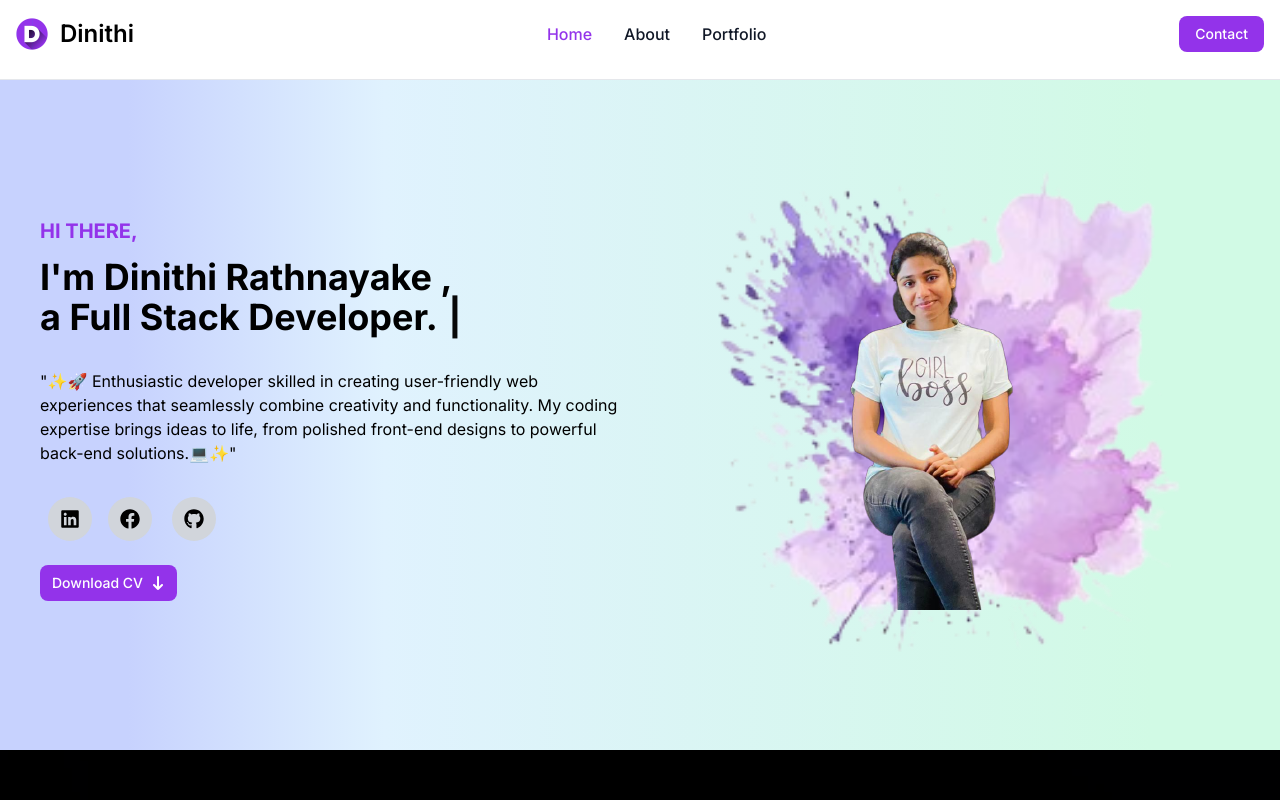
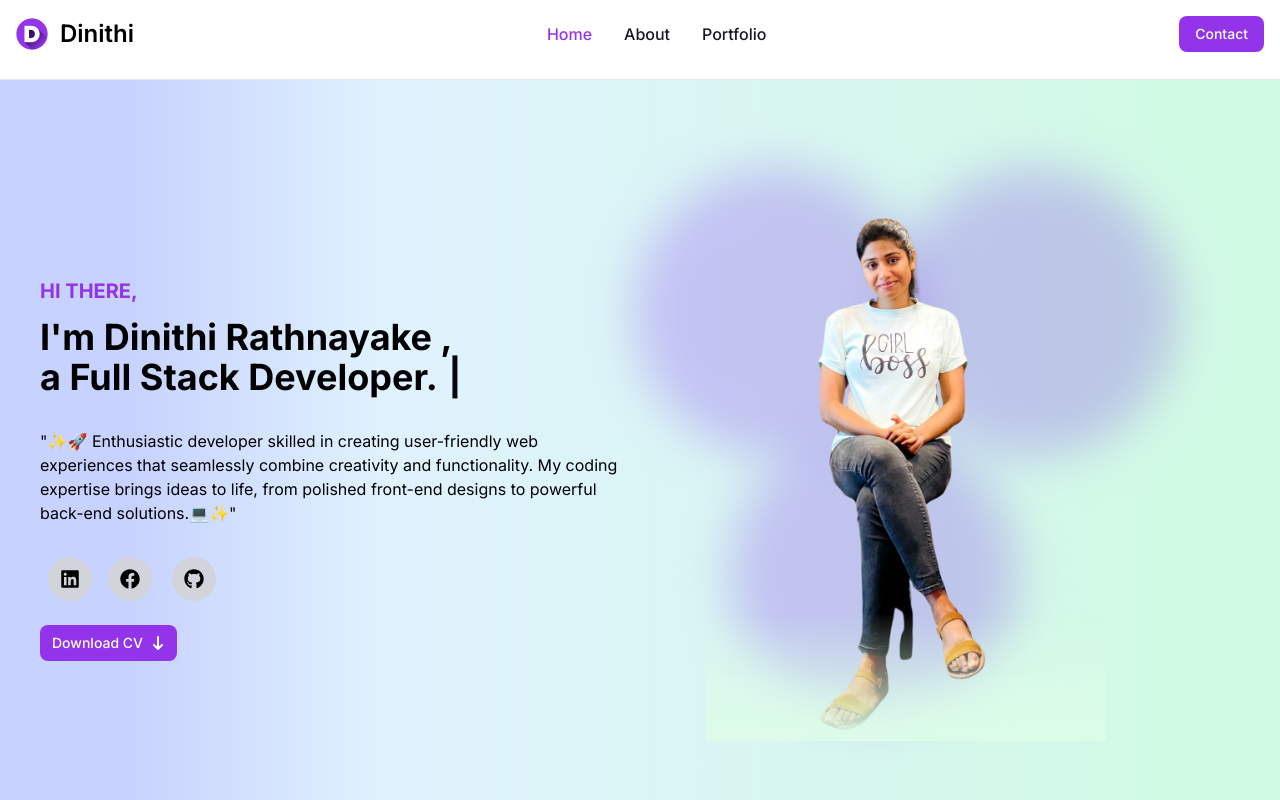
Before and after one commit to Dinithirathnayaka/Portfolio-new, a React (Create React App) app: page / in a window 1280 px wide. Shown: the top 800 px of the page. Built offline with nearby package versions, Linux system fonts and the light colour scheme.

Commit message:
modified

```diff
--- a/src/pages/Home.jsx
+++ b/src/pages/Home.jsx
@@ -16,7 +16,7 @@ function Home() {
 
   return (
     <div className="w-full h-auto px-8 pt-20 md:p-10" id="home">
-      <section className="grid gap-5 md:grid-cols-2 md:items-center md:text-left sm:pt-20">
+      <section className="grid gap-5 my-10 md:my-0 md:grid-cols-2 md:items-center md:text-left sm:pt-32">
         {" "}
         <div>
           <h1 className="mb-3 text-xl font-bold text-purple-600 uppercase font-inter">
@@ -81,9 +81,18 @@ function Home() {
             </svg>
           </a>
         </div>
-        <div className="relative flex items-center justify-center">
-          <img src={img2} alt="" className="mx-auto w-w6" />
-          <img src={img} alt="" className="absolute" />
+        <div className="relative flex items-center justify-center w-full max-w-lg py-10 ">
+          <div className="absolute top-0 bg-purple-300 rounded-full -left-4 md:w-72 w-52 h-52 md:h-72 mix-blend-multiply filter blur-xl md:animate-blob opacity-70"></div>
+          <div className="absolute top-0 bg-purple-300 rounded-full -right-4 md:w-72 w-52 h-52 md:h-72 mix-blend-multiply filter blur-xl md:animate-blob opacity-70"></div>
+          <div className="absolute bg-purple-300 rounded-full bottom-16 left-20 md:w-72 w-52 h-52 md:h-72 mix-blend-multiply filter blur-xl md:animate-blob opacity-70"></div>
+          {/* <img src={img2} alt="" className="mx-auto w-w6" /> */}
+
+          <div className="relative">
+            <img src={img} alt="" className="rounded-full w-w1" />
+            <div className="absolute inset-0 overflow-hidden">
+              <div className="absolute inset-x-0 bottom-0 h-32 bg-gradient-to-t from-green-100 to-transparent"></div>
+            </div>
+          </div>
         </div>
       </section>
     </div>
--- a/tailwind.config.js
+++ b/tailwind.config.js
@@ -28,6 +28,20 @@ module.exports = {
       },
 
       keyframes: {
+        blob: {
+          "0%": {
+            transform: " translate(0px,0px) scale(1)",
+          },
+          "33%": {
+            transform: "translate(30px,-50px) scale(1.1)",
+          },
+          "66%": {
+            transform: "translate(-20px,20px) scale(0.9)",
+          },
+          "100%": {
+            transform: "translate(0px,0px) scale(1)",
+          },
+        },
         slideInFromLeft: {
           "0%": { transform: "translateX(-100%)" },
           "100%": { transform: "translateX(0)" },
@@ -71,6 +85,7 @@ module.exports = {
         "slide-in-from-bottom": "slideInFromBottom 1s ease-in-out",
         "waving-hand": "wave 2s linear infinite",
         bounce: "bounce 1s infinite",
+        blob: "blob 5s infinite",
       },
       height: {
         h1: "500px",
```
Also changed, not shown: src/assets/face-5.png, 1 other file (tests, documents, lock files or other folders).
